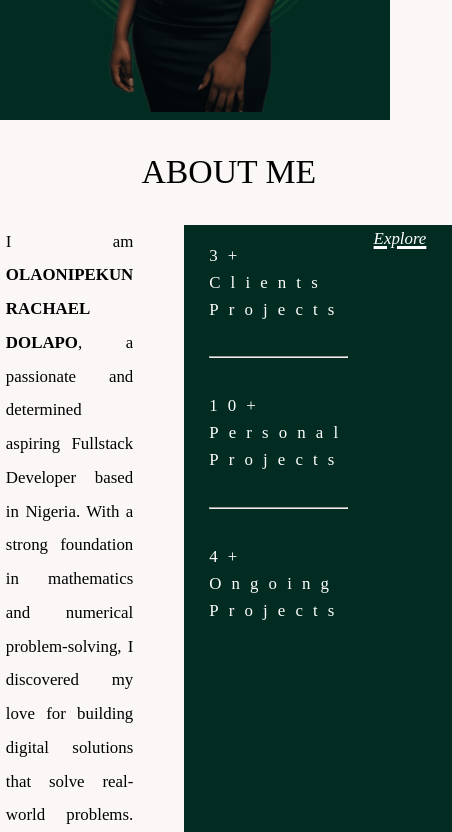
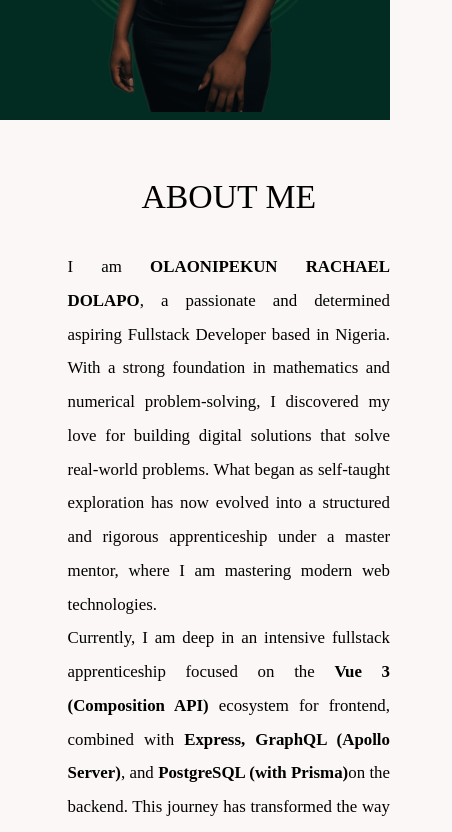
Before and after one commit to Lovethrech/my-main-portfolio, a Vue app: page / in a window 390 px wide. Shown: the part 740-1572 px from the top of the page, 452 px wide, since content can reach past the window. Built offline with nearby package versions, Linux system fonts and the light colour scheme.

Commit message:
working on the home-about components.

```diff
--- a/src/components/home/about/HomeAboutCtn.vue
+++ b/src/components/home/about/HomeAboutCtn.vue
@@ -20,9 +20,15 @@ import HomeAboutDescStats from "./HomeAboutDescStats.vue";
 <style scoped>
 .home-about-ctn{
     min-height:100vh;
-    padding: 3vh 0 3vh 8vh;
+    padding: 6vh 0 3vh 8vh;
 }
 .home-about-mini-ctn{
     gap:6vh;
 }
+
+@media screen and (max-width: 1024px){
+    .home-about-mini-ctn{
+        flex-direction: column;
+    }
+}
 </style>
--- a/src/components/home/about/HomeAboutDescStats.vue
+++ b/src/components/home/about/HomeAboutDescStats.vue
@@ -57,7 +57,6 @@ const boxDefaultBrRadius=ref("10vh 0 0 0");
 
 @media screen and (max-width: 1024px){
     .home-about-desc-stats{
-        flex-direction: row;
     }
 }
 </style>
```
